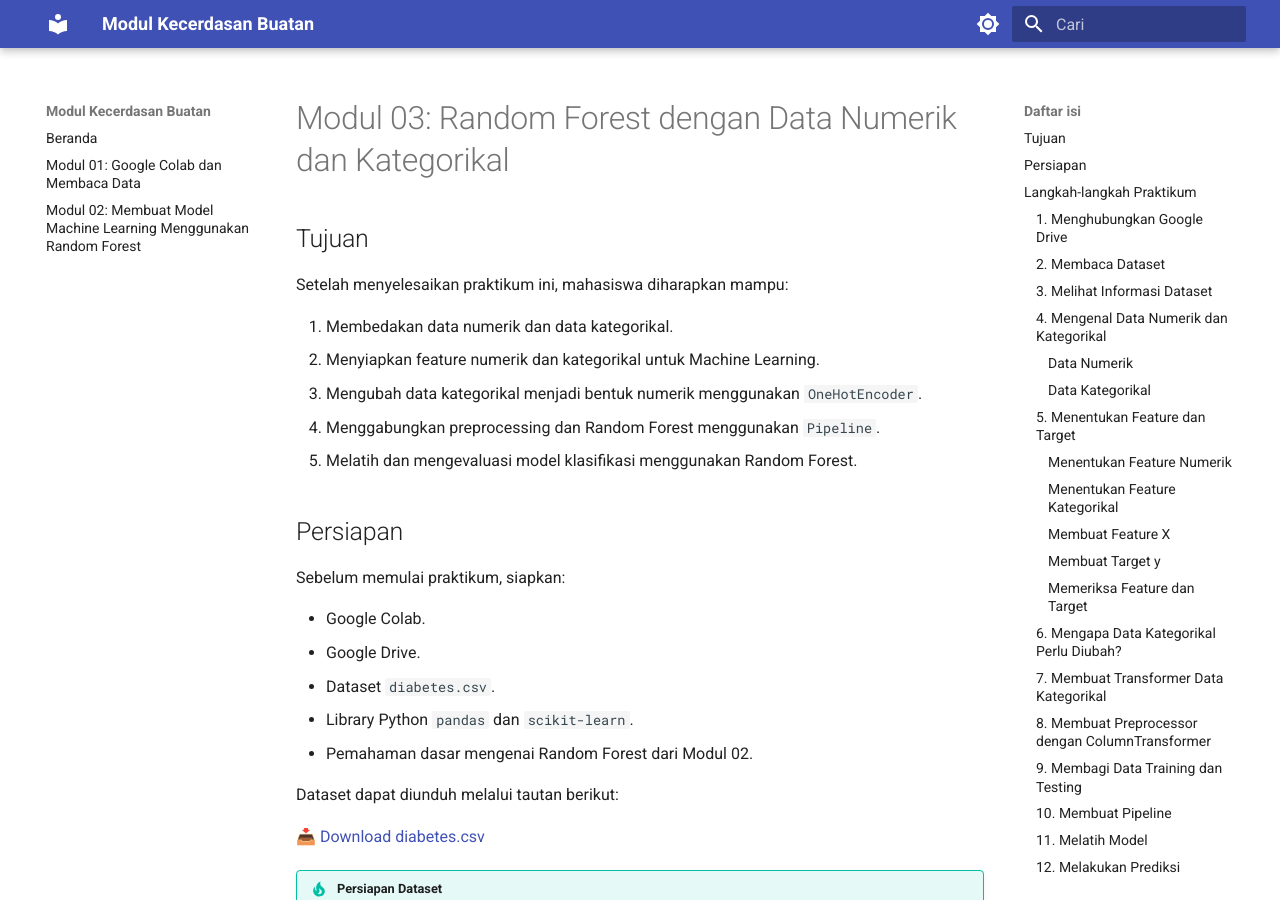
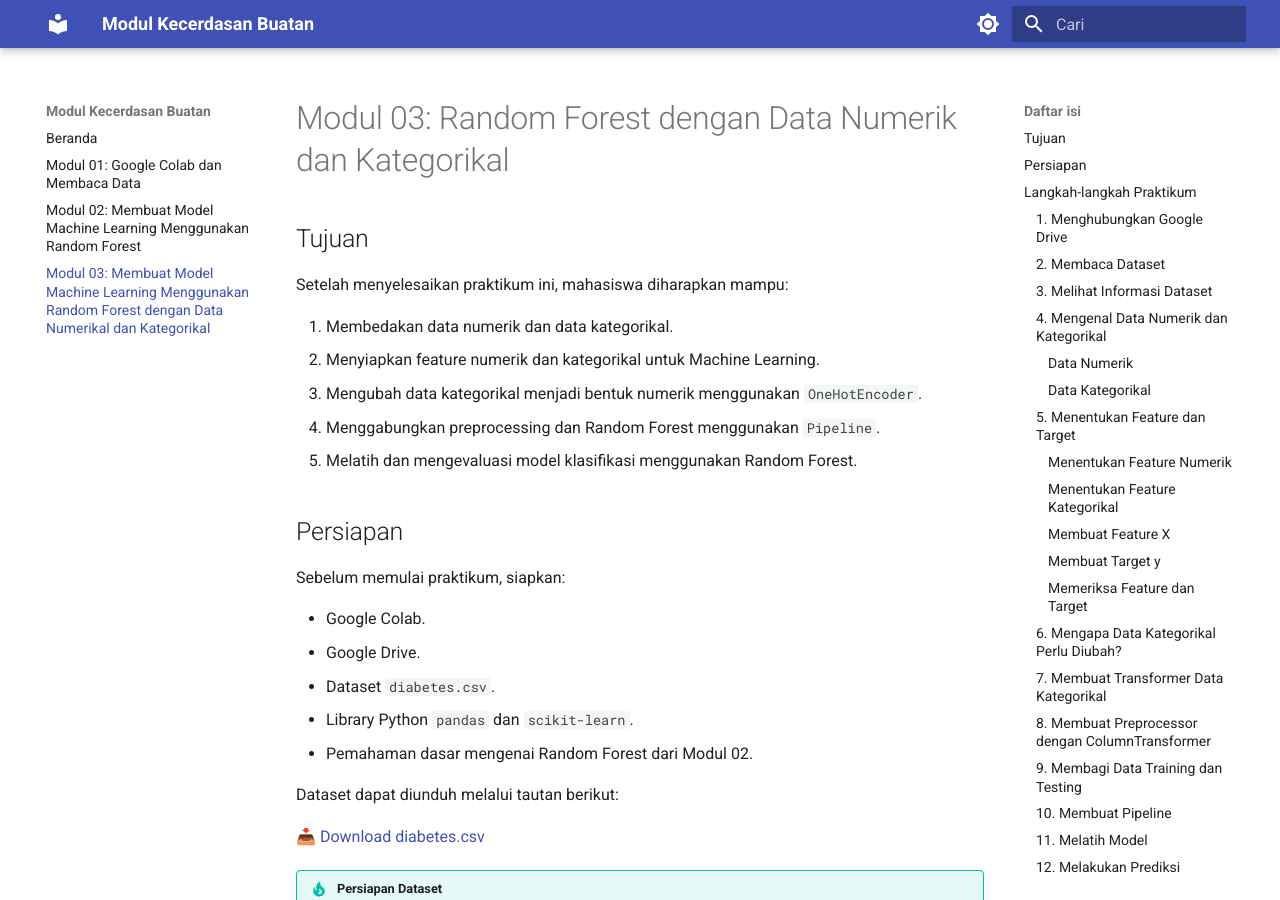
Before and after one commit to hysun7/modul-ai, an MkDocs documentation site: the page built from docs/modul03.md, in a window 1280 px wide and 900 px high. Built offline with MkDocs 1.6.1 and Material for MkDocs 9.7.7, drawn with Linux system fonts in a browser that asks for light colours.

Commit message:
Update mkdocs.yml

```diff
--- a/mkdocs.yml
+++ b/mkdocs.yml
@@ -49,7 +49,7 @@ nav:
   - Beranda: index.md
   - "Modul 01: Google Colab dan Membaca Data": modul01.md
   - "Modul 02: Membuat Model Machine Learning Menggunakan Random Forest": modul02.md
-  #- "Modul 03: Membuat Model Machine Learning Menggunakan Random Forest dengan Data Numerikal dan Kategorikal": modul03.md
+  - "Modul 03: Membuat Model Machine Learning Menggunakan Random Forest dengan Data Numerikal dan Kategorikal": modul03.md
   #- "Modul 04: Stratified K-Fold Cross Validation": modul04.md
   #- "Modul 05: Stratified K-Fold Cross Validation dengan K-Nearest Neighbors (KNN)": modul05.md
   #- "Modul 06: Stratified K-Fold Cross Validation dengan Support Vector Machine (SVM)": modul06.md
```
